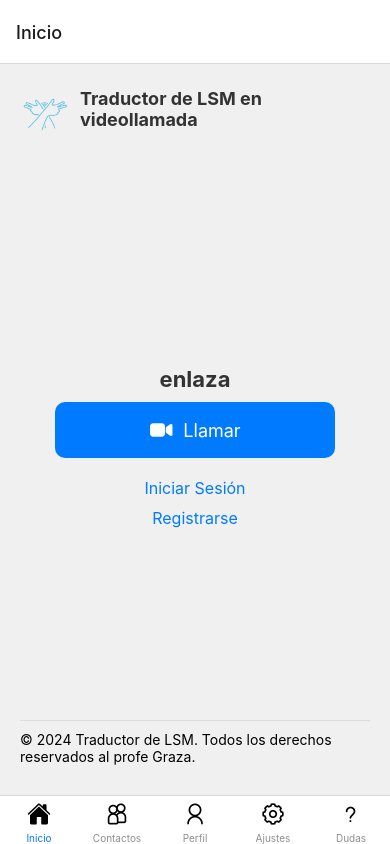
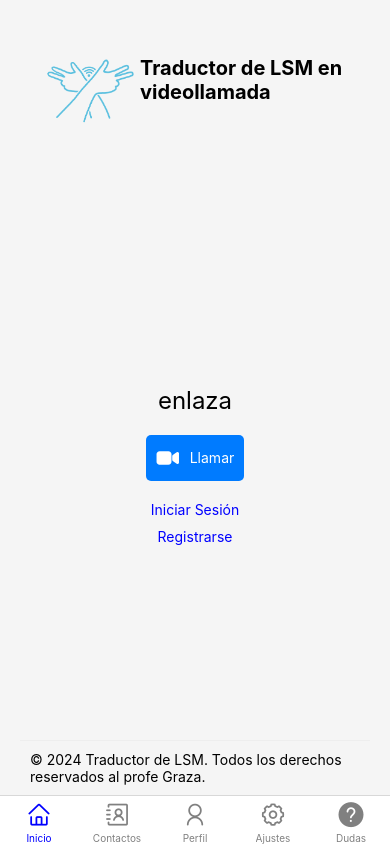
Before and after one commit to Mar-vm/Videocall_project, a React Native app: screen / in a window 390 px wide. Built offline with nearby package versions, Linux system fonts and the light colour scheme.

Commit message:
Modificaciones
boton superior, pantalla de contactos

```diff
--- a/App.js
+++ b/App.js
@@ -1,5 +1,5 @@
 import React from 'react';
-import { StyleSheet, Text, View, TouchableOpacity, Image } from 'react-native';
+import { StyleSheet, Text, View, TouchableOpacity, Image, FlatList } from 'react-native';
 import { StatusBar } from 'expo-status-bar';
 import { Ionicons } from '@expo/vector-icons'; // Para los íconos
 import { AntDesign } from '@expo/vector-icons';
@@ -13,7 +13,6 @@ const HomeScreen = ({ navigation }) => {
   const Llamar = () => {
     console.log("Llamar");
   };
-
 
   const irALogin = () => {
     console.log("Ir a Iniciar Sesión");
@@ -29,9 +28,6 @@ const HomeScreen = ({ navigation }) => {
       <View style={styles.header}>
         <Image source={require('./assets/LogoLSM.png')} style={styles.logo} />
         <Text style={styles.headerText}>Traductor de LSM en videollamada</Text>
-        <TouchableOpacity style={styles.profileIcon} onPress={() => console.log('Perfil')}>
-          {/* Aquí puedes agregar un icono de perfil si lo deseas */}
-        </TouchableOpacity>
       </View>
 
       {/* Contenido principal */}
@@ -41,7 +37,6 @@ const HomeScreen = ({ navigation }) => {
           <Ionicons name="videocam" size={24} color="white" />
           <Text style={styles.buttonText}>Llamar</Text>
         </TouchableOpacity>
-
 
         <TouchableOpacity onPress={irALogin}>
           <Text style={styles.linkText}>Iniciar Sesión</Text>
@@ -62,31 +57,83 @@ const HomeScreen = ({ navigation }) => {
   );
 };
 
-// Componente para la pantalla de contactos
-const ContactosScreen = () => {
+// Botón de navegación "< inicio"
+const BackButton = ({ navigation }) => (
+  <TouchableOpacity onPress={() => navigation.navigate('Inicio')}>
+    <Text style={styles.backButton}>{'< inicio'}</Text>
+  </TouchableOpacity>
+);
+
+// Componente para mostrar la barra superior con el botón "< inicio" y el título de la pantalla
+const ScreenHeader = ({ title, navigation }) => {
   return (
-    <View style={styles.container}>
-      <Text>Pantalla de Contactos</Text>
+    <View style={styles.headerContainer}>
+      <BackButton navigation={navigation} />
+      <Text style={styles.screenTitle}>{title}</Text>
     </View>
   );
 };
-const ProfileScreen = () => {
+
+// Componente para la pantalla de Contactos
+const ContactosScreen = () => {
+  // Ejemplo de lista de contactos
+  const contactos = [
+    { id: '1', nombre: 'Mariana García', telefono: '555-123-4567' },
+    { id: '2', nombre: 'Juan Pérez', telefono: '555-987-6543' },
+    { id: '3', nombre: 'Laura Méndez', telefono: '555-321-0987' },
+    { id: '4', nombre: 'Carlos Ramírez', telefono: '555-654-1230' },
+  ];
+
+  const renderContacto = ({ item }) => (
+    <View style={styles.contactContainer}>
+      {/* Icono de usuario */}
+      <AntDesign name="user" size={40} color="#007bff" style={styles.userIcon} />
+
+      {/* Detalles del contacto */}
+      <View style={styles.contactDetails}>
+        <Text style={styles.contactName}>{item.nombre}</Text>
+        <Text style={styles.contactPhone}>{item.telefono}</Text>
+      </View>
+    </View>
+  );
+
   return (
     <View style={styles.container}>
+      <Text style={styles.title}>Contactos</Text>
+
+      {/* Lista de contactos */}
+      <FlatList
+        data={contactos}
+        renderItem={renderContacto}
+        keyExtractor={(item) => item.id}
+        style={styles.contactList}
+      />
+    </View>
+  );
+};
+
+const ProfileScreen = ({ navigation }) => {
+  return (
+    <View style={styles.container}>
+      <ScreenHeader title="Perfil" navigation={navigation} />
       <Text>info de perfil</Text>
     </View>
   );
 };
-const SettingsScreen = () => {
+
+const SettingsScreen = ({ navigation }) => {
   return (
     <View style={styles.container}>
+      <ScreenHeader title="Ajustes" navigation={navigation} />
       <Text>ajustes</Text>
     </View>
   );
 };
-const QaaScreen = () => {
+
+const QaaScreen = ({ navigation }) => {
   return (
     <View style={styles.container}>
+      <ScreenHeader title="Dudas" navigation={navigation} />
       <Text>Preguntas y respuestas</Text>
     </View>
   );
@@ -95,109 +142,165 @@ const QaaScreen = () => {
 export default function App() {
   return (
     <NavigationContainer>
-      <Tab.Navigator>
-        <Tab.Screen
-          name="Inicio"
-          component={HomeScreen}
-          options={{
-            tabBarIcon: () => <Ionicons name="home" size={24} color="black" />
-          }}
-        />
-        <Tab.Screen
-          name="Contactos"
-          component={ContactosScreen}
-          options={{
-            tabBarIcon: () => <AntDesign name="team" size={24} color="black" />
-          }}
-        />
-        <Tab.Screen
-          name="Perfil"
-          component={ProfileScreen}
-          options={{
-            tabBarIcon: () => <AntDesign name="user" size={24} color="black" />
-          }}
-        />
-        <Tab.Screen
-          name="Ajustes"
-          component={SettingsScreen}
-          options={{
-            tabBarIcon: () => <AntDesign name="setting" size={24} color="black" />
-          }}
-        />
-        <Tab.Screen
-          name="Dudas"
-          component={QaaScreen}
-          options={{
-            tabBarIcon: () => <AntDesign name="question" size={24} color="black" />
-          }}
-        />
-        {/* Agrega más pestañas según sea necesario */}
+      <Tab.Navigator
+        screenOptions={({ route }) => ({
+          tabBarIcon: ({ focused, color, size }) => {
+            let iconName;
+
+            if (route.name === 'Inicio') {
+              iconName = focused ? 'home' : 'home'; // Cambiado a un nombre válido
+            } else if (route.name === 'Contactos') {
+              iconName = focused ? 'contacts' : 'contacts'; // Cambiado a un nombre válido
+            } else if (route.name === 'Perfil') {
+              iconName = focused ? 'user' : 'user'; // Cambiado a un nombre válido
+            } else if (route.name === 'Ajustes') {
+              iconName = focused ? 'setting' : 'setting'; // Cambiado a un nombre válido
+            } else if (route.name === 'Dudas') {
+              iconName = focused ? 'questioncircle' : 'questioncircle'; // Cambiado a un nombre válido
+            }
+
+            // Puedes usar cualquier ícono que prefieras aquí
+            return <AntDesign name={iconName} size={size} color={color} />;
+          },
+          tabBarActiveTintColor: 'blue', // Cambiar color cuando esté activa
+          tabBarInactiveTintColor: 'gray', // Cambiar color cuando esté inactiva
+          headerShown: false, // Oculta el encabezado superior
+        })}
+      >
+        <Tab.Screen name="Inicio" component={HomeScreen} />
+        <Tab.Screen name="Contactos" component={ContactosScreen} />
+        <Tab.Screen name="Perfil" component={ProfileScreen} />
+        <Tab.Screen name="Ajustes" component={SettingsScreen} />
+        <Tab.Screen name="Dudas" component={QaaScreen} />
       </Tab.Navigator>
     </NavigationContainer>
   );
 }
 
+// Estilos
 const styles = StyleSheet.create({
   container: {
     flex: 1,
-    backgroundColor: '#f0f0f0',
-    padding: 20,
     justifyContent: 'center',
+    alignItems: 'center',
+  },
+  headerContainer: {
+    flexDirection: 'row',
+    alignItems: 'center',
+    paddingVertical: 10,
+    paddingHorizontal: 10,
+    backgroundColor: '#f5f5f5',
+    width: '100%',
+    position: 'absolute', // Coloca el header en la parte superior
+    top: 0, // Asegura que se mantenga en la parte superior
+    zIndex: 1000, // Asegura que se muestre encima de otros elementos
+    justifyContent: 'space-between',
+  },
+  backButton: {
+    fontSize: 18,
+    color: 'blue',
+    marginRight: 10,
+  },
+  screenTitle: {
+    fontSize: 20,
+    fontWeight: 'bold',
+  },
+  logo: {
+    width: 100,
+    height: 100,
   },
   header: {
     flexDirection: 'row',
     alignItems: 'center',
-    marginBottom: 40,
-  },
-  logo: {
-    width: 50,
-    height: 50,
-    marginRight: 10,
+    justifyContent: 'space-between',
+    paddingHorizontal: 20,
+    paddingVertical: 10,
+    backgroundColor: '#f5f5f5',
   },
   headerText: {
-    fontSize: 18,
+    fontSize: 20,
     fontWeight: 'bold',
-    color: '#333',
-  },
-  profileIcon: {
-    marginLeft: 'auto',
   },
   content: {
     flex: 1,
+    justifyContent: 'center',
     alignItems: 'center',
-    justifyContent: 'center',
+    paddingTop: 50, // Deja espacio para el header
   },
   welcome: {
-    fontSize: 22,
-    fontWeight: 'bold',
-    marginBottom: 10,
-    color: '#333',
+    fontSize: 24,
+    marginBottom: 20,
   },
   button: {
     flexDirection: 'row',
+    backgroundColor: '#007bff',
+    padding: 10,
+    borderRadius: 5,
+    marginBottom: 10,
     alignItems: 'center',
-    backgroundColor: '#007bff',
-    paddingVertical: 15,
-    paddingHorizontal: 20,
-    borderRadius: 10,
-    marginBottom: 10,
-    width: '80%',
-    justifyContent: 'center',
   },
   buttonText: {
     color: 'white',
-    fontSize: 18,
     marginLeft: 10,
   },
   linkText: {
-    fontSize: 16,
-    color: '#007bff',
+    color: 'blue',
     marginTop: 10,
   },
   footer: {
+    padding: 10,
+    borderTopWidth: 1,
+    borderColor: '#eee',
+  },
+  container: {
+    flex: 1,
+    backgroundColor: '#f5f5f5',
+    paddingHorizontal: 20,
+    paddingTop: 20,
+  },
+  title: {
+    fontSize: 24,
+    fontWeight: 'bold',
+    marginBottom: 20,
+    textAlign: 'center',
+  },
+  contactList: {
+    flex: 1,
+  },
+  contactContainer: {
+    flexDirection: 'row',
     alignItems: 'center',
-    paddingVertical: 10,
-    borderTopWidth: 1,
-    borderTopColor: '#ddd',
+    padding: 15,
+    backgroundColor: '#fff',
+    borderRadius: 10,
+    marginBottom: 10,
+    shadowColor: '#000',
+    shadowOffset: { width: 0, height: 2 },
+    shadowOpacity: 0.1,
+    shadowRadius: 5,
+    elevation: 3, // Sombra en Android
+  },
+  userIcon: {
+    marginRight: 15,
+  },
+  contactDetails: {
+    flex: 1,
+  },
+  contactName: {
+    fontSize: 18,
+    fontWeight: '600',
+  },
+  contactPhone: {
+    fontSize: 14,
+    color: 'gray',
   },
 });
+
+
+///////////////////////////////////
+
+
+
+
+
+//export default ContactosScreen;
```
